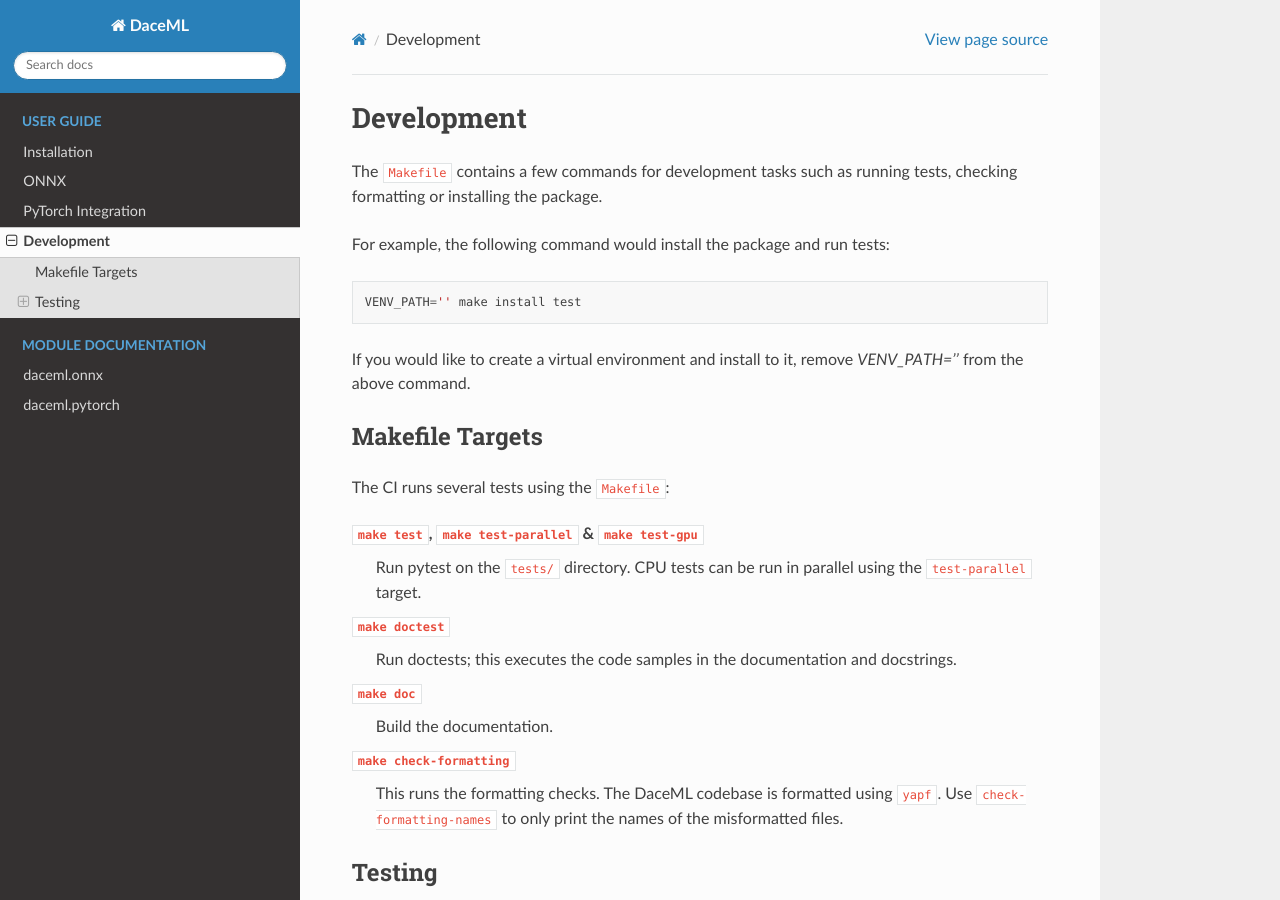
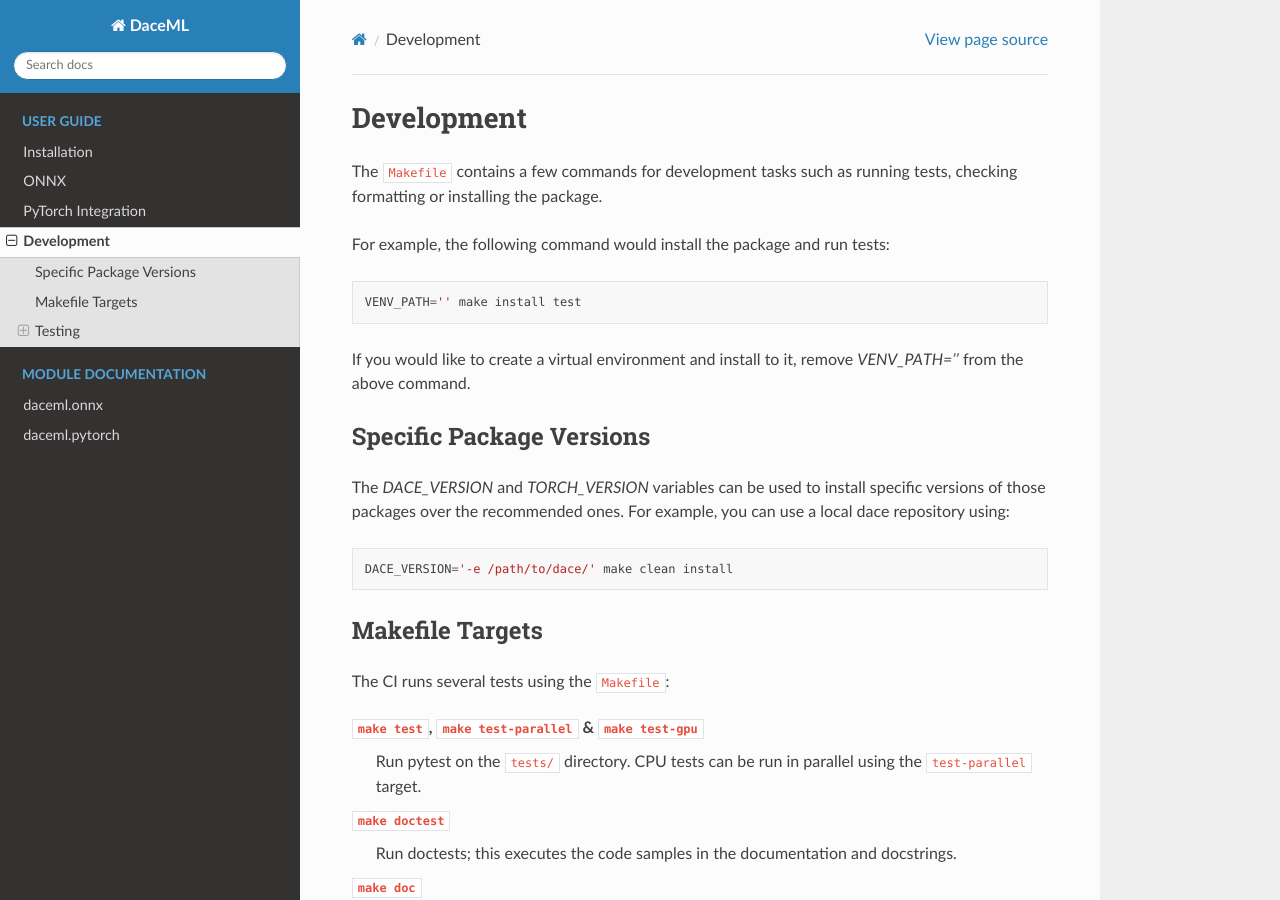
Before and after one commit to spcl/daceml, a Sphinx documentation site: the page built from doc/overviews/development.rst, in a window 1280 px wide and 900 px high. Built offline with Sphinx 7.4.7 and the Read the Docs theme 2.0.0, drawn with Linux system fonts in a browser that asks for light colours.

Commit message:
Add DACE_VERSION variable

```diff
--- a/doc/overviews/development.rst
+++ b/doc/overviews/development.rst
@@ -9,6 +9,13 @@
         VENV_PATH='' make install test
 
 If you would like to create a virtual environment and install to it, remove `VENV_PATH=''` from the above command.
+
+Specific Package Versions
+-------------------------
+The `DACE_VERSION` and `TORCH_VERSION` variables can be used to install specific versions of those packages over the
+recommended ones. For example, you can use a local dace repository using::
+
+        DACE_VERSION='-e /path/to/dace/' make clean install
 
 Makefile Targets
 ----------------
```
Also changed, not shown: 1 other file.
